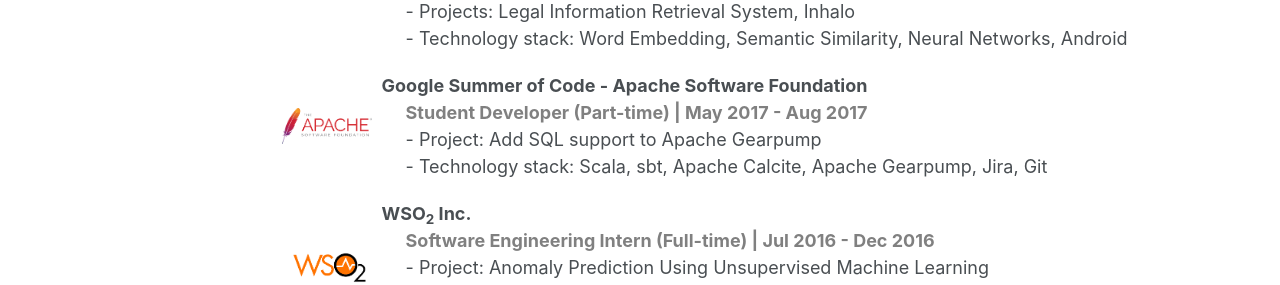
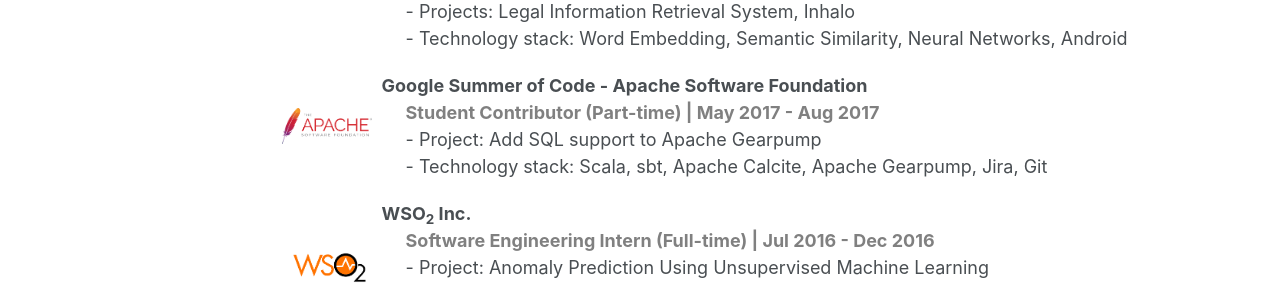
Before and after one commit to buddhiayesha2015/buddhiayesha2015.github.io, a Jekyll site: the page built from _pages/experience.md, in a window 1280 px wide and 1178 px high. Shown: the part 634-919 px from the top of the window. Built offline with Jekyll 4.4.1, drawn with Linux system fonts in a browser that asks for light colours.

Commit message:
Update experience.md

```diff
--- a/_pages/experience.md
+++ b/_pages/experience.md
@@ -42,7 +42,7 @@ author_profile: true
   <img src='/images/asf_logo.png' width="90" alt="Apache Software Foundation Logo" style="margin-right:10px;">
   <div>
     <strong>Google Summer of Code - Apache Software Foundation</strong><br>
-    <b style="padding-left:24px;color:gray;">Student Developer (Part-time) | May 2017 - Aug 2017</b><br>
+    <b style="padding-left:24px;color:gray;">Student Contributor (Part-time) | May 2017 - Aug 2017</b><br>
       <div style="padding-left:24px;">
       - Project: Add SQL support to Apache Gearpump<br>
       - Technology stack: Scala, sbt, Apache Calcite, Apache Gearpump, Jira, Git<br>
```
